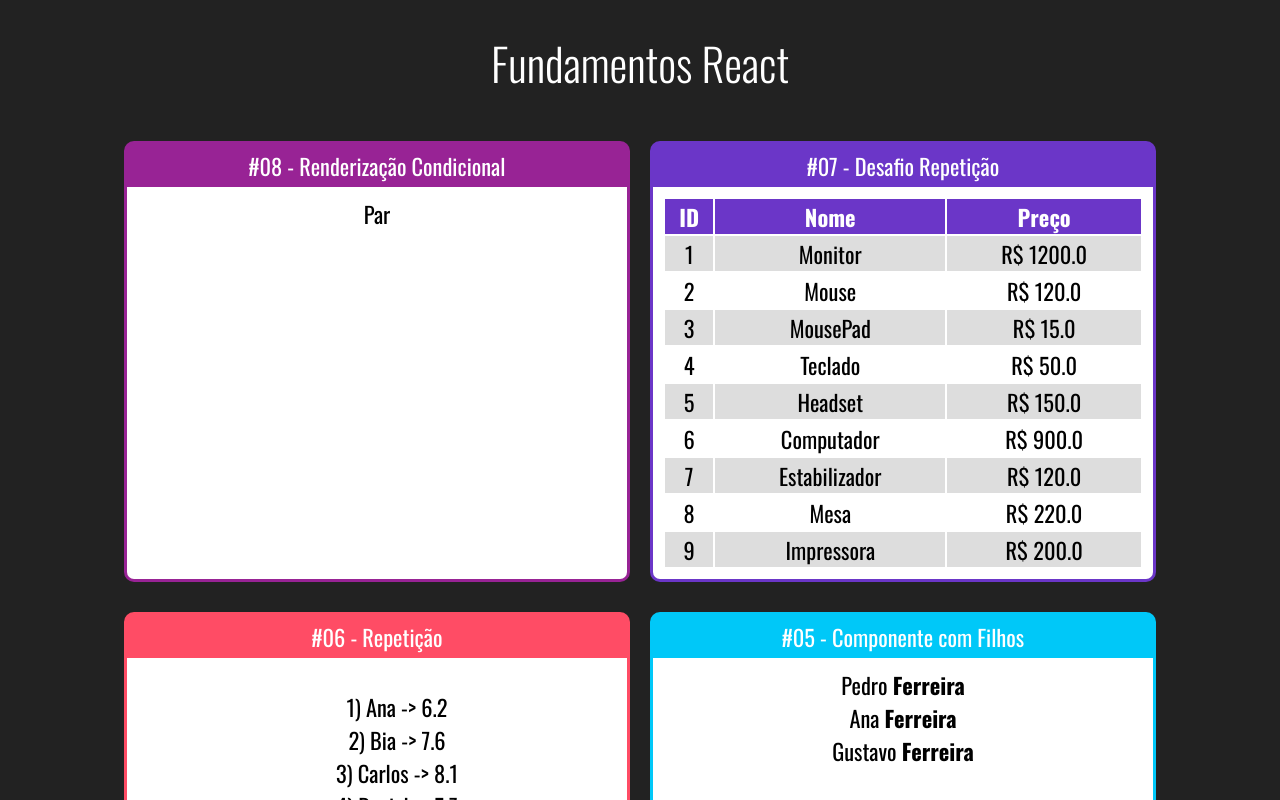
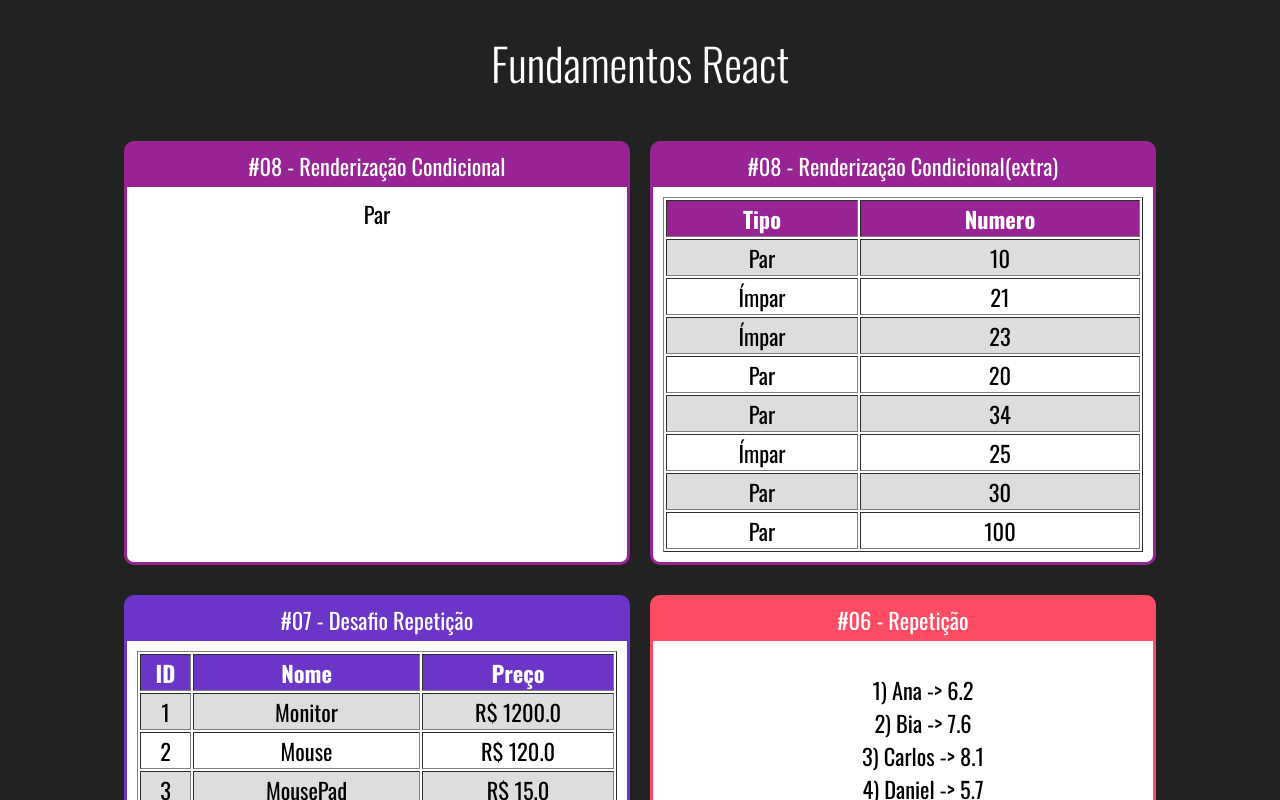
Before and after one commit to eduardobcoelho/react-curso, a React (Create React App) app in the folder fundamentos-react/: page / in a window 1280 px wide. Shown: the top 800 px of the page. Built offline with nearby package versions, Linux system fonts and the light colour scheme.

Commit message:
exercicio extra condicional

```diff
--- a/fundamentos-react/src/App.jsx
+++ b/fundamentos-react/src/App.jsx
@@ -2,6 +2,7 @@ import "./App.css";
 import React from "react";
 
 import ParOuImpar from "./components/condicional/ParOuImpar"
+import ParOuImparExtra from "./components/condicionalExtra/ParOuImparExtra"
 import TabelaProdutos from "./components/repeticao/TabelaProdutos";
 import ListaAlunos from "./components/repeticao/ListaAlunos";
 import Familia from "./components/basicos/Familia";
@@ -19,6 +20,10 @@ export default () => (
     <div className="Cards">
       <Card titulo="#08 - Renderização Condicional" color="#982395">
         <ParOuImpar numero={20} />
+      </Card>
+
+      <Card titulo="#08 - Renderização Condicional(extra)" color="#982395">
+        <ParOuImparExtra />
       </Card>
 
       <Card titulo="#07 - Desafio Repetição" color="#6B36C8">
--- /dev/null
+++ b/fundamentos-react/src/components/condicionalExtra/ParOuImparExtra.css
@@ -0,0 +1,12 @@
+.TabelaNumeroExtra table {
+    width: 100%;
+}
+
+.TabelaNumeroExtra thead {
+    background-color: #982395;
+    color: #fff;
+}
+
+.TabelaNumeroExtra .estiloTR {
+    background-color: #ddd;
+}
--- /dev/null
+++ b/fundamentos-react/src/components/condicionalExtra/ParOuImparExtra.jsx
@@ -0,0 +1,30 @@
+import "./ParOuImparExtra.css";
+import React from "react";
+import numeros from "../../data/numerosExtra";
+
+export default () => {
+  const numerosList = numeros.map((numero, i) => {
+    let isPar = numero % 2 === 0;
+    return (
+      <tr key={i} className={i%2 === 0 ? "estiloTR" : ""}>
+        <td>{isPar ? <span>Par</span> : <span>Ímpar</span>}</td>
+        <td>{numeros[i]}</td>
+      </tr>
+    );
+  });
+
+  return (
+    <div className="TabelaNumeroExtra">
+      <table border="1">
+        <thead>
+          <tr>
+            <th>Tipo</th>
+            <th>Numero</th>
+          </tr>
+        </thead>
+
+        <tbody>{numerosList}</tbody>
+      </table>
+    </div>
+  );
+};
--- a/fundamentos-react/src/components/repeticao/TabelaProdutos.jsx
+++ b/fundamentos-react/src/components/repeticao/TabelaProdutos.jsx
@@ -17,7 +17,7 @@ export default (props) => {
 
   return (
     <div className="TabelaProdutos">
-      <table>
+      <table border="1">
         <thead>
           <tr>
             <th>ID</th>
--- /dev/null
+++ b/fundamentos-react/src/data/numerosExtra.js
@@ -0,0 +1 @@
+export default [10, 21, 23, 20, 34, 25, 30, 100];
```
Also changed, not shown: 2 other files (tests, documents, lock files or other folders).
